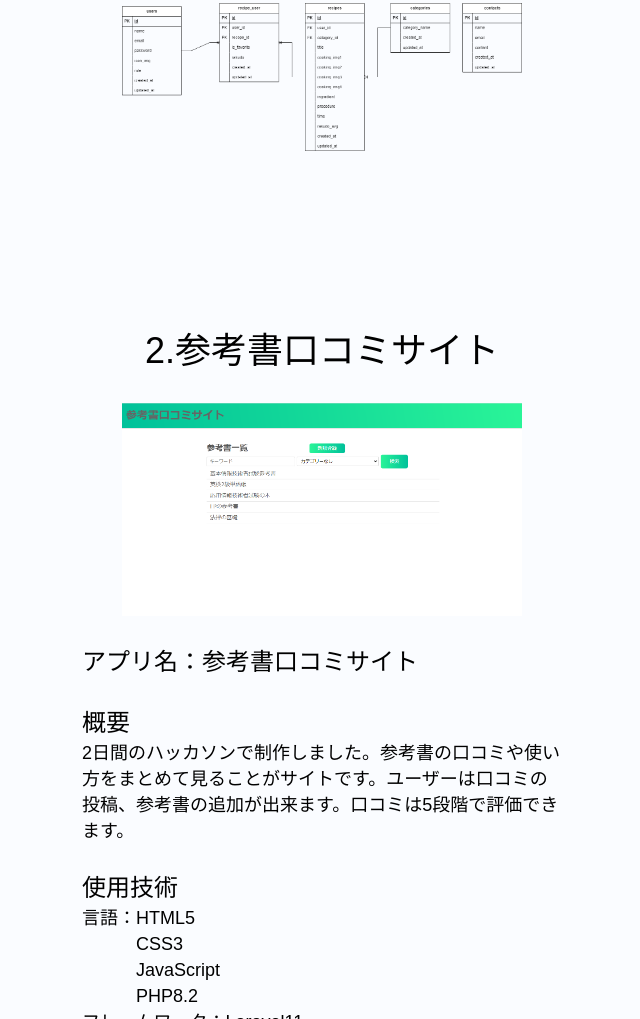
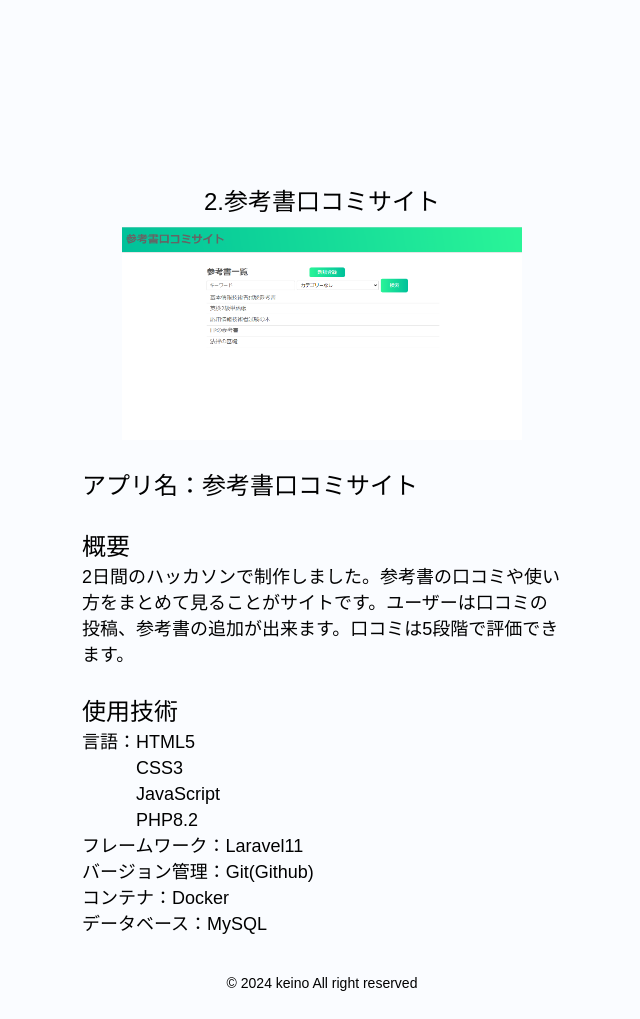
Before and after one commit to ryusei-engineer/portfolio, a plain HTML site: page index.html in a window 1280 px wide. Shown: the part 3091-4110 px from the top of the page, without its empty margins (318-958 px from the left). Drawn offline with Linux system fonts and the light colour scheme.

Commit message:
margin 微調整

```diff
--- a/index.html
+++ b/index.html
@@ -2,7 +2,7 @@
 <html lang="ja">
 <head>
   <meta charset="UTF-8">
-  <meta name="viewport" content="width=device-width, initial-scale=1.0">
+  <meta name="viewport" content="width=device-width, initial-scale=1.1">
   <title>Portfolio</title>
   <link rel="stylesheet" href="style.css?ver=1.1.2">
   <!-- Google tag (gtag.js) -->
@@ -43,7 +43,7 @@
     <h2 id="works">Works</h2>
     <div class="works">
       <div class="works_card">
-        <h2>1.レシピ共有サービス</h2>
+        <h3>1.レシピ共有サービス</h3>
         <a href="https://rakurakurecipe.com/"><img src="images\スクリーンショット 2024-05-31 001511.png" alt=""></a>
         <a href="https://rakurakurecipe.com/">リンクはこちら</a>
         <p class="title">アプリ名：Racipe</p>
@@ -70,7 +70,7 @@
       </div>
 
       <div class="works_card">
-        <h2>2.参考書口コミサイト</h2>
+        <h3>2.参考書口コミサイト</h3>
         <a href="https://rakurakurecipe.com/"><img src="images\スクリーンショット 2024-07-16 220337.png" alt=""></a>
         <p class="title">アプリ名：参考書口コミサイト</p>
         <p class="title">概要</p>
--- a/style.css
+++ b/style.css
@@ -35,6 +35,17 @@ h2{
   font-weight: 100;
   font-size: 50px;
   margin: 150px auto 0;
+}
+
+h3 {
+  font-size: 24px;
+  font-weight: 100;
+  margin: 0 auto;
+  text-align: center;
+}
+
+.works_card + .works_card{
+  margin: 200px auto 0;
 }
 
 .profile{
```
